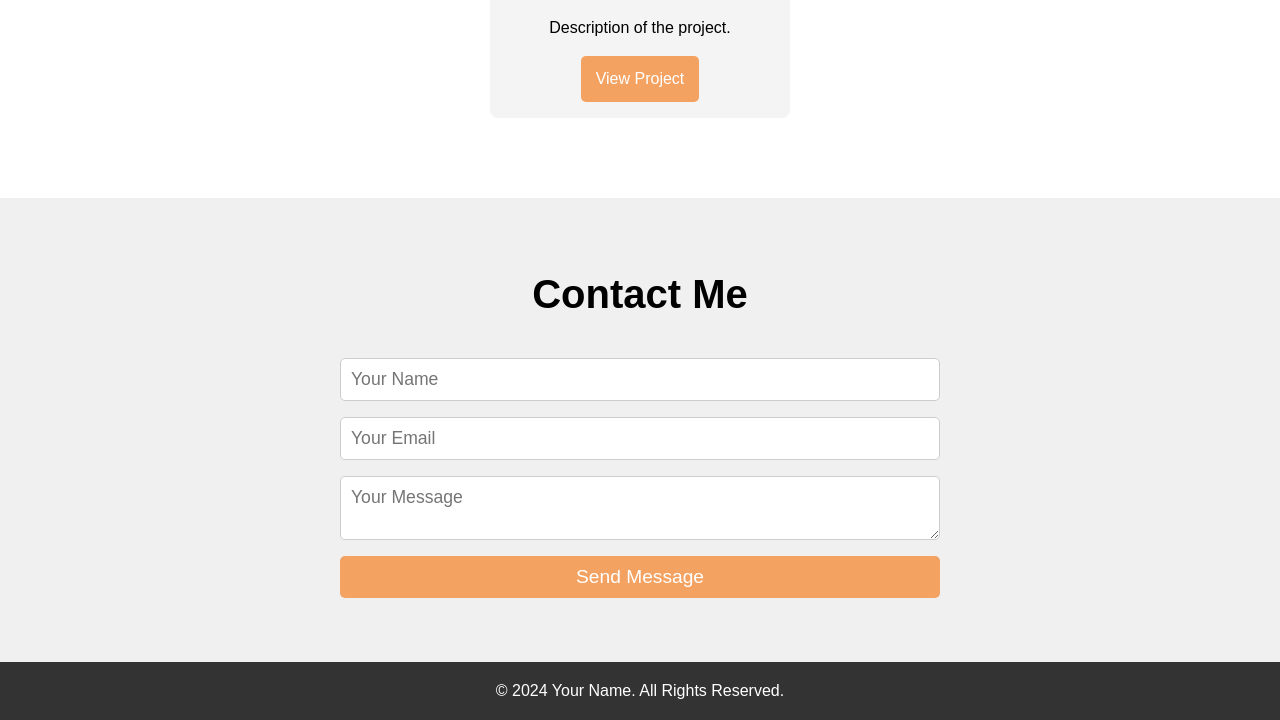
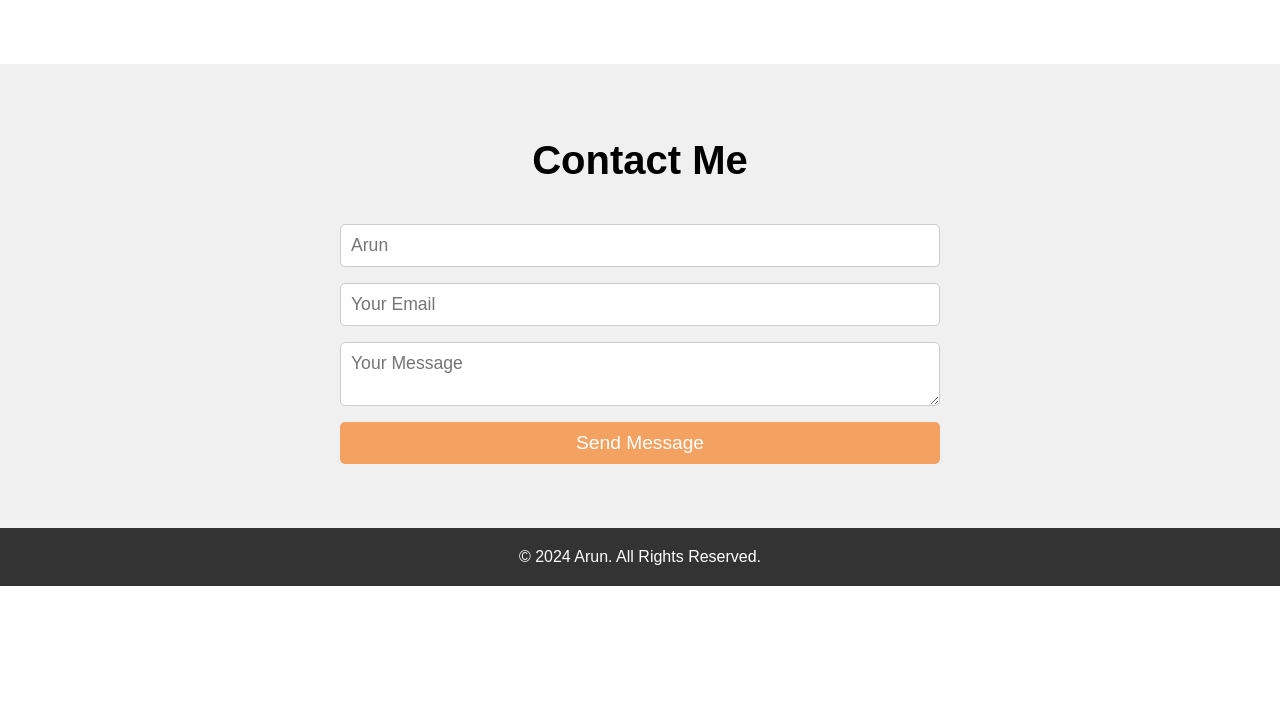
Before and after one commit to DhruvSeth18/Marketplace_demo, a plain HTML site: page index.html in a window 1280 px wide. Shown: the part 1935-2655 px from the top of the page. After the commit the page ends 2521 px from the top, so only its background shows below. Drawn offline with Linux system fonts and the light colour scheme.

Commit message:
Update
 Please enter the commit message for your changes. Lines starting

```diff
--- a/index.html
+++ b/index.html
@@ -21,7 +21,7 @@
 
         <!-- Hero Section -->
         <section id="home" class="hero">
-            <h1>Hi, I'm [Your Name]</h1>
+            <h1>Hi, I'm Arun</h1>
             <p>Web Developer | Designer | Creator</p>
             <a href="#contact" class="cta">Hire Me</a>
         </section>
@@ -84,7 +84,7 @@
         <section id="contact" class="contact">
             <h2>Contact Me</h2>
             <form action="submit">
-                <input type="text" placeholder="Your Name" required />
+                <input type="text" placeholder="Arun" required />
                 <input type="email" placeholder="Your Email" required />
                 <textarea placeholder="Your Message" required></textarea>
                 <button type="submit">Send Message</button>
@@ -93,7 +93,7 @@
 
         <!-- Footer -->
         <footer>
-            <p>© 2024 Your Name. All Rights Reserved.</p>
+            <p>© 2024 Arun. All Rights Reserved.</p>
         </footer>
     </body>
 </html>
```
Also changed, not shown: prof.jpg.
